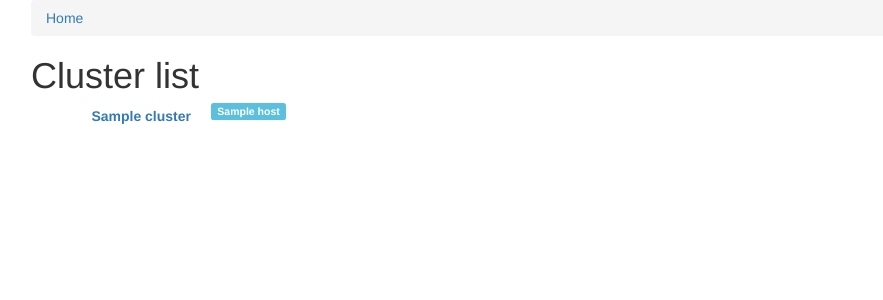
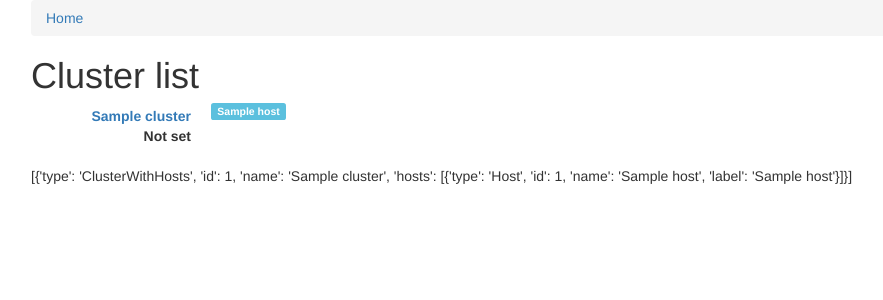
Before and after one commit to magmax/versions, a Django app: page /html/cluster in a window 1280 px wide. Shown: the top 300 px of the page, without its empty margins (39-922 px from the left). Run offline with Django 3.2, Linux system fonts and the light colour scheme; tables that the repository leaves empty hold one stand-in row (values such as "Sample post"); some libraries are stand-ins or nearby versions.

Commit message:
cluster list as objects

```diff
--- a/versionmgr/version/templates/clusters.html
+++ b/versionmgr/version/templates/clusters.html
@@ -5,17 +5,24 @@
 <dl class="dl-horizontal">
   {% for cluster in clusters %}
   <dt>
-    {% if cluster.id == None %}
-    Not set
-    {% else %}
     <a href="{% url 'cluster' cluster.id %}">{{ cluster.name }}</a>
-    {% endif %}
   </dt>
   <dd>
-    {% for id, name in cluster.hosts.items %}
-    {% include 'frag_host.html' with id=id name=name label=name only %}
+    {% for host in cluster.hosts %}
+    {% include 'frag_host.html' with host=host only %}
     {% endfor %}
   </dd>
   {% endfor %}
+  <dt>
+    Not set
+  </dt>
+  <dd>
+    {% for host in standalone %}
+    {% include 'frag_host.html' with host=host only %}
+    {% endfor %}
+  </dd>
 </dl>
+
+{{ clusters }}
+
 {% endblock %}
--- a/versionmgr/version/templates/frag_host.html
+++ b/versionmgr/version/templates/frag_host.html
@@ -1 +1,7 @@
-<span class="label label-info"><a href="{% url 'host' id %}">{{ name }}</a></span>
+<span class="label label-info">
+  {% if host %}
+  <a href="{% url 'host' host.id %}">{{ host.name }}</a>
+  {% else %}
+  <a href="{% url 'host' id %}">{{ name }}</a>
+  {% endif %}
+</span>
--- a/versionmgr/version/views.py
+++ b/versionmgr/version/views.py
@@ -148,13 +148,10 @@ class ClusterWithHostsView(ObjectView):
             result.hosts.append(HostView.from_dict(h))
         return result
 
-    def to_json(self):
-        result = dict(type=self.TYPE)
-        print (self.hosts)
-        for k, v in self._attribute_dict():
-            result[k] = v
+    def to_dict(self):
+        result = super().to_dict()
         result['hosts'] = [h.to_dict() for h in self.hosts]
-        return json.dumps(result)
+        return result
 
 
 @require_POST
@@ -240,24 +237,14 @@ def cluster_list(request, mode="json"):
     clusters = []
     for cluster in models.Cluster.objects.all():
         clusters.append(
-            dict(
-                name=cluster.name,
-                id=cluster.id,
-                hosts=dict((x.id, x.name) for x in cluster.hosts.all())
-            )
+            ClusterWithHostsView.from_model(cluster).to_dict()
         )
     #out of any cluster
-    no_cluster = dict((x.id, x.name) for x in models.Host.objects.filter(cluster__isnull=True))
-    if no_cluster:
-        clusters.append(
-            dict(
-                hosts=no_cluster
-            )
-        )
+    standalone = [HostView.from_model(x).to_dict() for x in models.Host.objects.filter(cluster__isnull=True)]
 
     if mode == 'json':
-        return JsonResponse(dict(clusters=clusters))
-    return render(request, 'clusters.html', dict(clusters=clusters))
+        return JsonResponse(dict(clusters=clusters, standalone=standalone))
+    return render(request, 'clusters.html', dict(clusters=clusters, standalone=standalone))
 
 
 @require_GET
```
